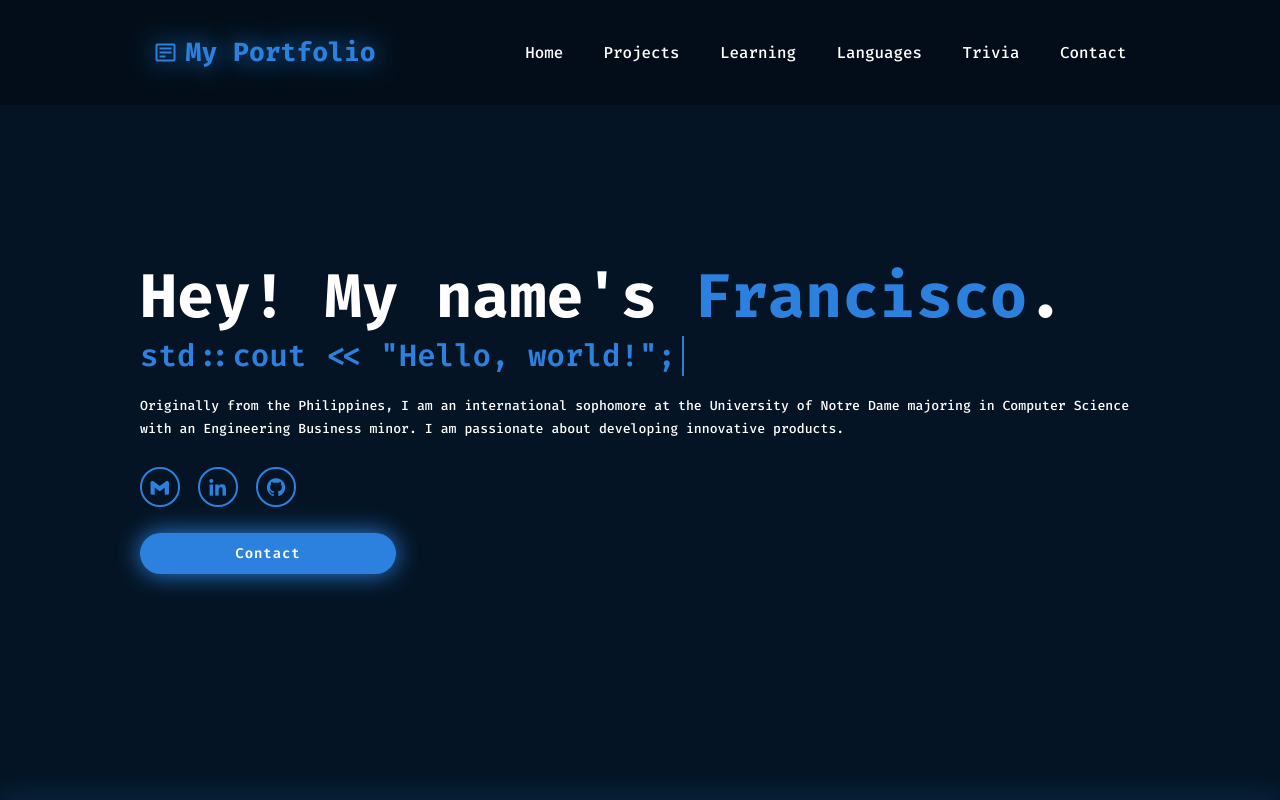
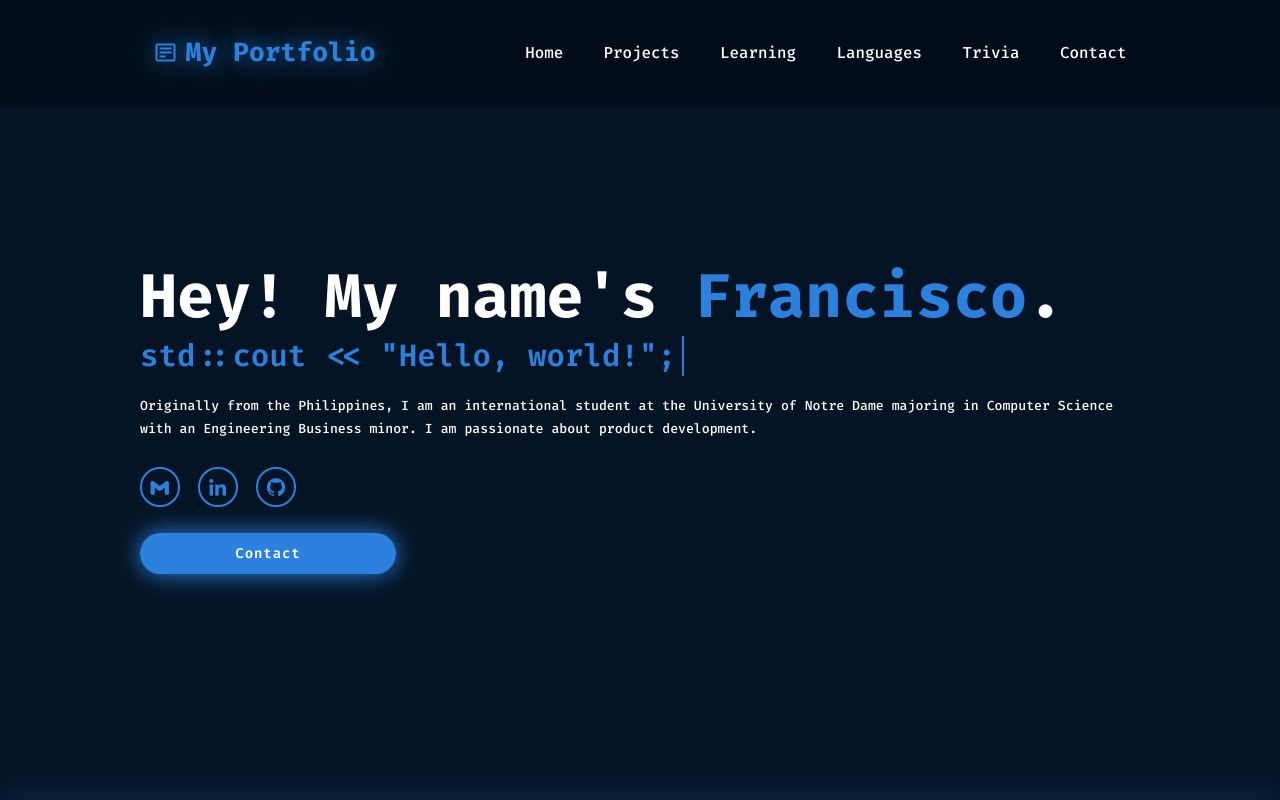
Before and after one commit to Francisco-MEB/Personal-Portfolio, a website: page index.html in a window 1280 px wide. Shown: the top 800 px of the page. Drawn offline with nearby package versions, Linux system fonts and the light colour scheme.

Commit message:
fixed bio

```diff
--- a/index.html
+++ b/index.html
@@ -32,7 +32,7 @@
             <div class="home-content">
                 <h1>Hey! My name's <span>Francisco</span>.</h1>
                 <h3 class="text-animation"><span></span></h3>
-                <p>Originally from the Philippines, I am an international sophomore at the University of Notre Dame majoring in Computer Science with an Engineering Business minor. I am passionate about developing innovative products.</p>
+                <p>Originally from the Philippines, I am an international student at the University of Notre Dame majoring in Computer Science with an Engineering Business minor. I am passionate about product development.</p>
 
                 <div class="social-icons">
                     <a href="mailto:fmborlonganwebsite@hotmail.com"><i class='bx bxl-gmail'></i></a>
```
